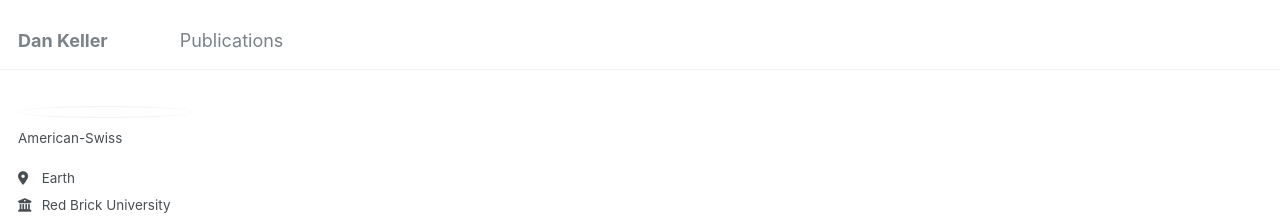
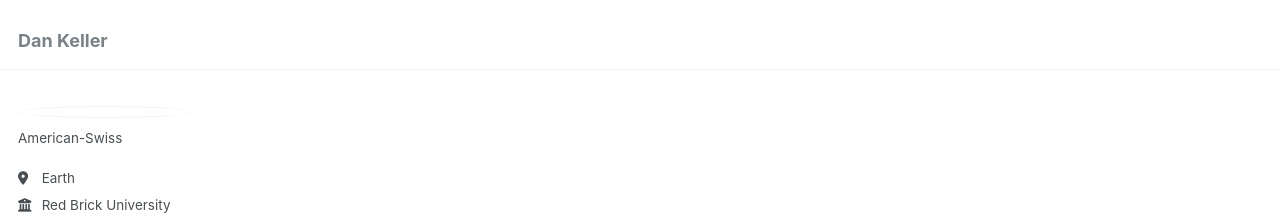
Before and after one commit to dkeller9/dkeller, a Jekyll site: the page built from _pages/about.md, in a window 1280 px wide. Shown: the top 223 px of the page. Built offline with Jekyll 4.4.1, drawn with Linux system fonts in a browser that asks for light colours; some web fonts are replaced.

Commit message:
Update navigation.yml

```diff
--- a/_data/navigation.yml
+++ b/_data/navigation.yml
@@ -5,7 +5,7 @@
 # prevent it from being included in the site.
 
 main:
-  - title: "Publications"
+  - title: ""
     url: "/publications"
 
   - title: ""
```
